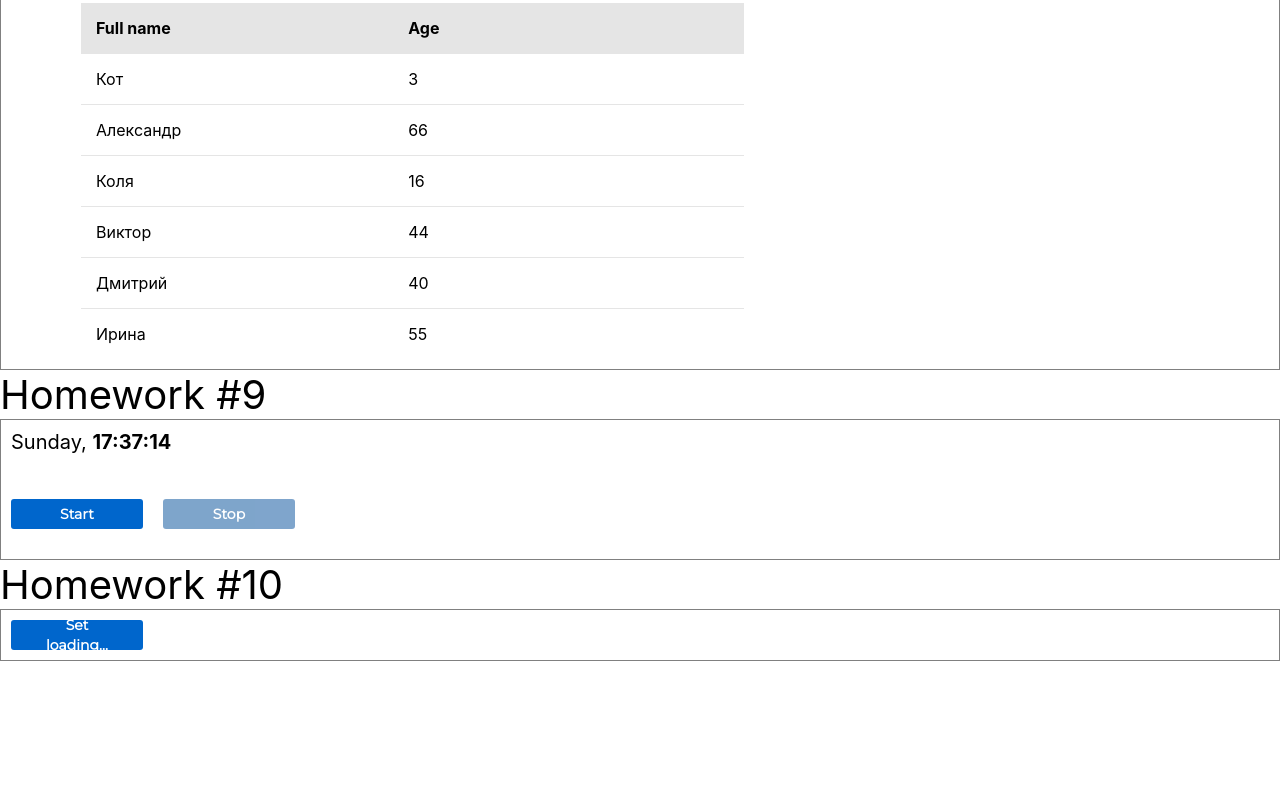
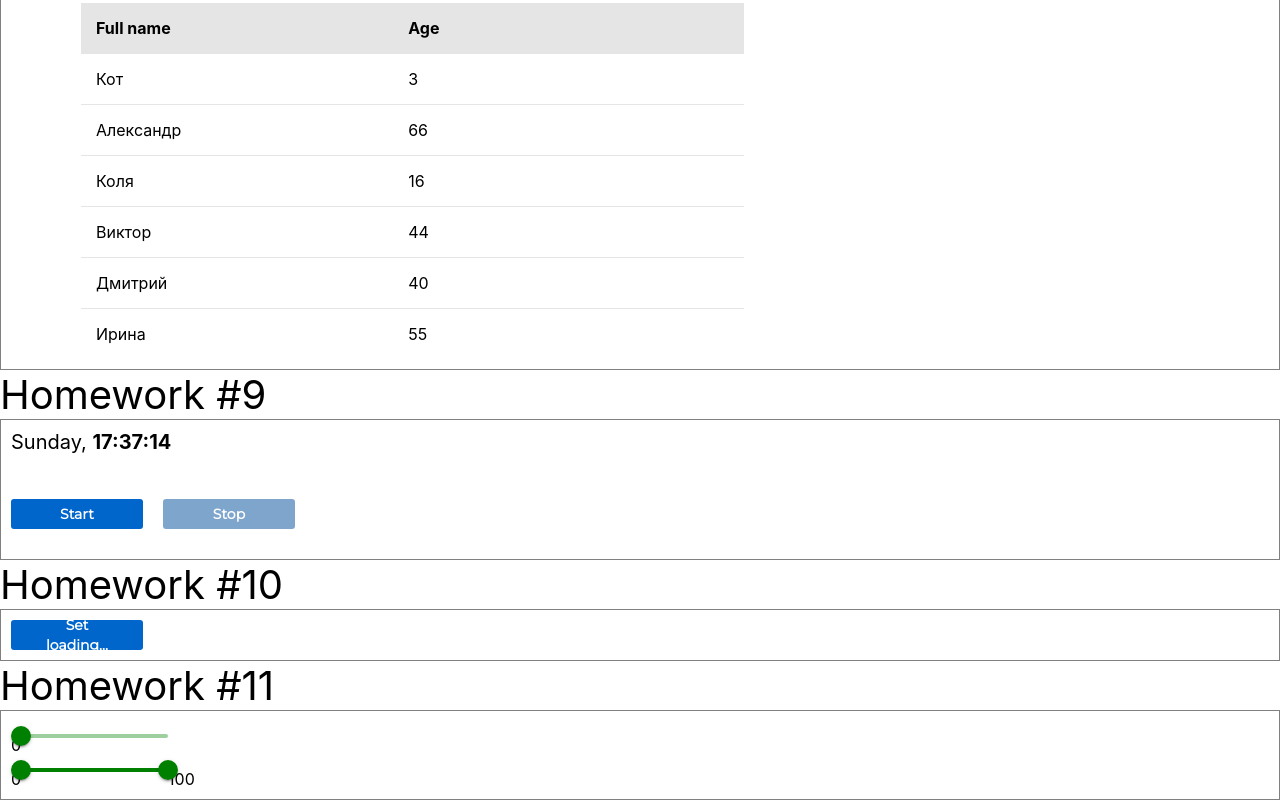
Before and after one commit to sergeisv113/dz_auto, a React (Create React App) app: page /#/pre-junior in a window 1280 px wide. Shown: the part 1574-2374 px from the top of the page. Before the commit the page ends 2235 px from the top, so only its background shows below. Built offline with nearby package versions, Linux system fonts and the light colour scheme.

Commit message:
commit 11

```diff
--- a/src/s1-main/App.tsx
+++ b/src/s1-main/App.tsx
@@ -10,6 +10,7 @@ import HW7 from "../s2-homeworks/hw07/HW7";
 import HW8 from "../s2-homeworks/hw08/HW8";
 import HW9 from "../s2-homeworks/hw09/HW9";
 import HW10 from "../s2-homeworks/hw10/HW10";
+import HW11 from "../s2-homeworks/hw11/HW11";
 
 function App() {
     return (
@@ -27,6 +28,7 @@ function App() {
             <HW8/>
             <HW9/>
             <HW10/>
+            <HW11/>
         </div>
     )
 }
--- a/src/s2-homeworks/hw10/HW10.tsx
+++ b/src/s2-homeworks/hw10/HW10.tsx
@@ -1,7 +1,7 @@
 import React from 'react'
 import {useDispatch, useSelector} from 'react-redux'
 import {AppStoreType} from './bll/store'
-import {loadingAC} from './bll/loadingReducer'
+import { loadingAC} from './bll/loadingReducer'
 import SuperButton from '../hw04/common/c2-SuperButton/SuperButton'
 import s2 from '../../s1-main/App.module.css'
 import {Loader} from './Loader'
@@ -14,13 +14,15 @@ import {Loader} from './Loader'
 * */
 
 const HW10 = () => {
+    const dispatch = useDispatch();
+    const isLoading = useSelector<AppStoreType, boolean>(state => state.loading.isLoading)
     // useSelector, useDispatch // пишет студент
-    const isLoading = false
-
     const setLoading = () => { // пишет студент // показать крутилку на 1,5 секунд
         // dispatch
+        dispatch(loadingAC(true))
 
         // setTimeout
+        setTimeout(() => {dispatch(loadingAC(false))}, 1500)
     }
 
     return (
--- a/src/s2-homeworks/hw11/HW11.tsx
+++ b/src/s2-homeworks/hw11/HW11.tsx
@@ -1,4 +1,4 @@
-import React, { useState } from 'react'
+import React, {useEffect, useState} from 'react'
 import s from './HW11.module.css'
 import s2 from '../../s1-main/App.module.css'
 import { restoreState } from '../hw06/localStorage/localStorage'
@@ -15,9 +15,15 @@ function HW11() {
     const [value1, setValue1] = useState(restoreState<number>('hw11-value1', 0))
     const [value2, setValue2] = useState(restoreState<number>('hw11-value2', 100))
 
-    const change = (event: any, value: any) => {
+    const change = (event: Event, value: number | number[], ) => {
         // пишет студент // если пришёл массив - сохранить значения в оба useState, иначе в первый
+        if (Array.isArray(value)) {
+            setValue1(value[0])
+            setValue2(value[1])
+        } else setValue1(value)
     }
+
+
 
     return (
         <div id={'hw11'}>
@@ -30,7 +36,8 @@ function HW11() {
                         <SuperRange
                             id={'hw11-single-slider'}
                             // сделать так чтоб value1 изменялось // пишет студент
-
+                            onChange={change}
+                            value={value1}
                         />
                     </div>
                     <div className={s.wrapper}>
@@ -38,7 +45,8 @@ function HW11() {
                         <SuperRange
                             id={'hw11-double-slider'}
                             // сделать так чтоб value1/2 изменялось // пишет студент
-
+                            onChange={change}
+                            value={[value1, value2]}
                         />
                         <span id={'hw11-value-2'} className={s.number}>{value2}</span>
                     </div>
--- a/src/s2-homeworks/hw11/common/c7-SuperRange/SuperRange.tsx
+++ b/src/s2-homeworks/hw11/common/c7-SuperRange/SuperRange.tsx
@@ -5,7 +5,9 @@ const SuperRange: React.FC<SliderProps> = (props) => {
     return (
         <Slider
             sx={{ // стили для слайдера // пишет студент
-
+                width: "147px",
+                height: "4px",
+                color: "green",
             }}
             {...props} // отдаём слайдеру пропсы если они есть (value например там внутри)
         />
```
